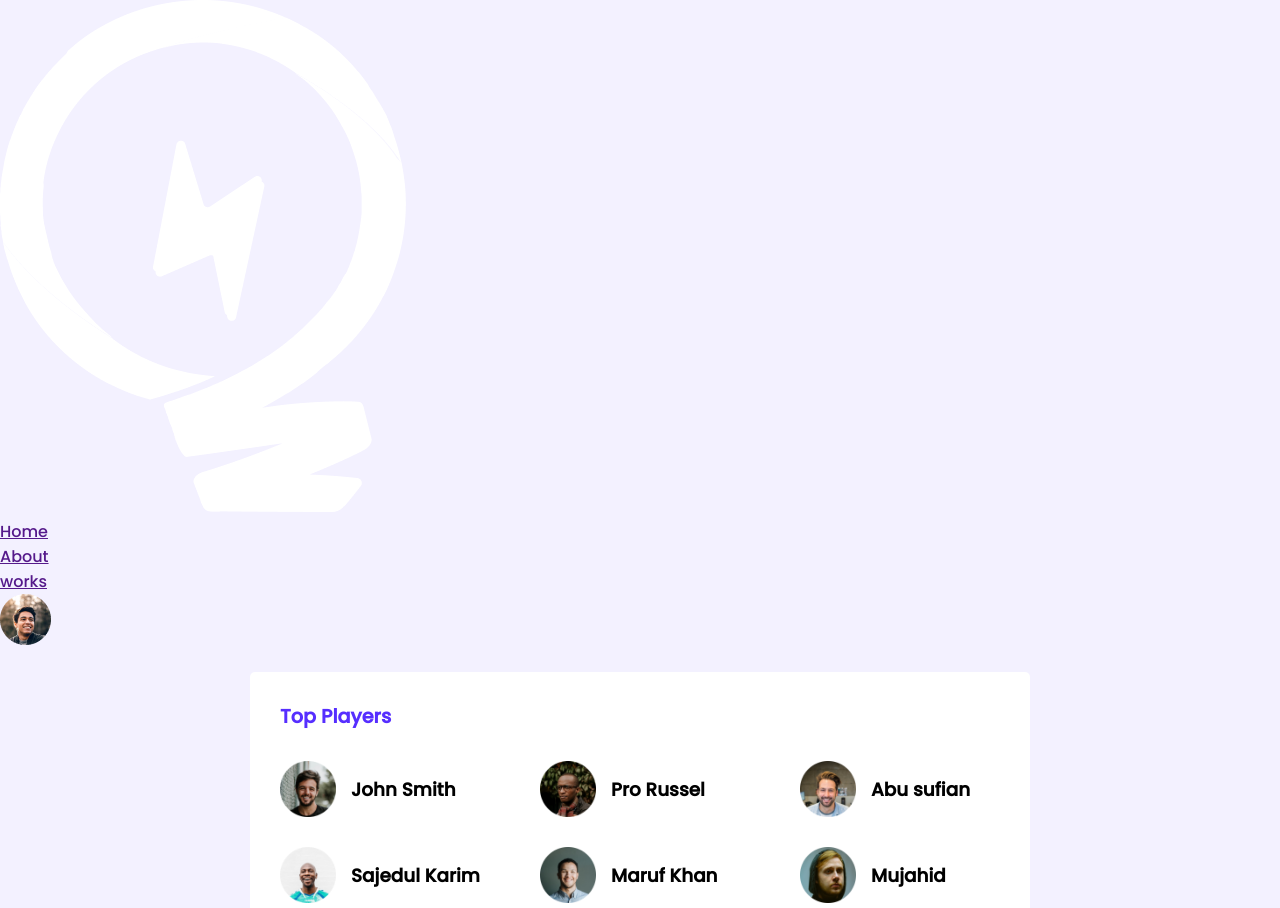
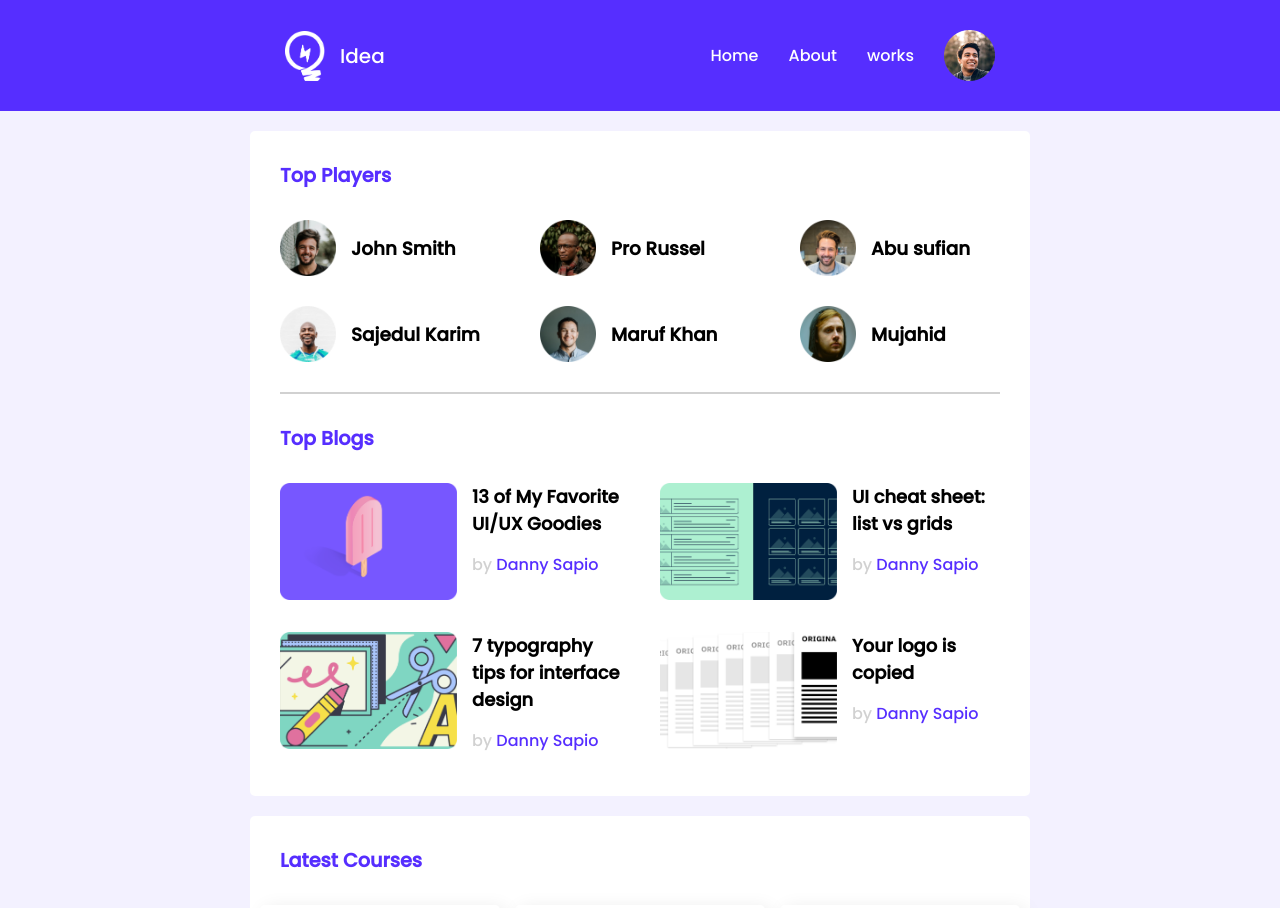
Before and after one commit to anikbsmrstucse/leaaderboard-css3, a plain HTML site: page index.html in a window 1280 px wide. Shown: the top 908 px of the page. Drawn offline with Linux system fonts and the light colour scheme.

Commit message:
add nav bar

```diff
--- a/index.html
+++ b/index.html
@@ -16,13 +16,16 @@
       <nav class="navbar">
         <div class="logo">
           <img src="images/icons/logo.png" alt="">
+          <p class="logo-title">Idea</p>
         </div>
         <div class="items">
+         <div class="item-info">
           <ul>
             <li> <a href="">Home</a> </li>
             <li> <a href="">About</a> </li>
             <li> <a href="">works</a> </li>
           </ul>
+         </div>
           <img src="/images/icons/profile.png" alt="">
         </div>
       </nav>
--- a/styles/styles.css
+++ b/styles/styles.css
@@ -20,6 +20,44 @@
   color: var(--title-color);
   font-size: 1.2em;
   padding: 30px 30px;
+}
+
+/* nav bar styles */
+header {
+    background-color: var(--title-color);
+    padding: 30px 285px;
+}
+.navbar {
+    display: flex;
+    justify-content: space-between;
+}
+.logo img{
+    width: 40px;
+    height: 50px;
+}
+.logo {
+    display: flex;
+    align-items: center;
+}
+.logo-title {
+    margin-left: 15px;
+    color: var(--primary-color);
+    font-size: 20px;
+}
+.items {
+    display: flex;
+    align-items: center;
+}
+.item-info ul {
+    display: flex;
+    list-style-type: none;
+}
+.item-info li {
+    margin-right: 30px;
+}
+.item-info a {
+    text-decoration: none;
+    color: var(--primary-color);
 }
 
 /* top player styles */
@@ -159,3 +197,9 @@ hr {
     font-size: 14px;
 
 }
+
+@media only screen and (max-width: 576px) {
+    header {
+        background-color: yellow;
+    }
+}
```
